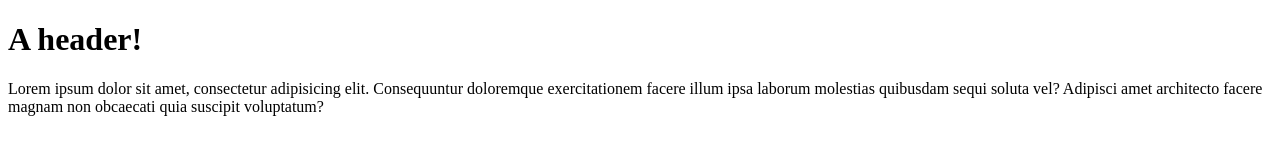
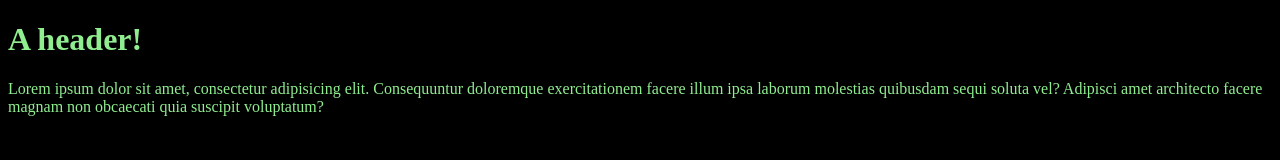
Before and after one commit to lc796/HatlessTalent, a plain HTML site: page index.html in a window 1280 px wide. Drawn offline with Linux system fonts and the light colour scheme.

Commit message:
Add basic styling

```diff
--- a/index.html
+++ b/index.html
@@ -3,6 +3,7 @@
 <head>
   <meta charset="UTF-8">
   <title>Hatless Talent - Git Course</title>
+  <link rel="stylesheet" href="./style.css" >
 </head>
 <body>
   <h1>A header!</h1>
--- /dev/null
+++ b/style.css
@@ -0,0 +1,4 @@
+body {
+    background-color: black;
+    color: lightgreen;
+}
```
